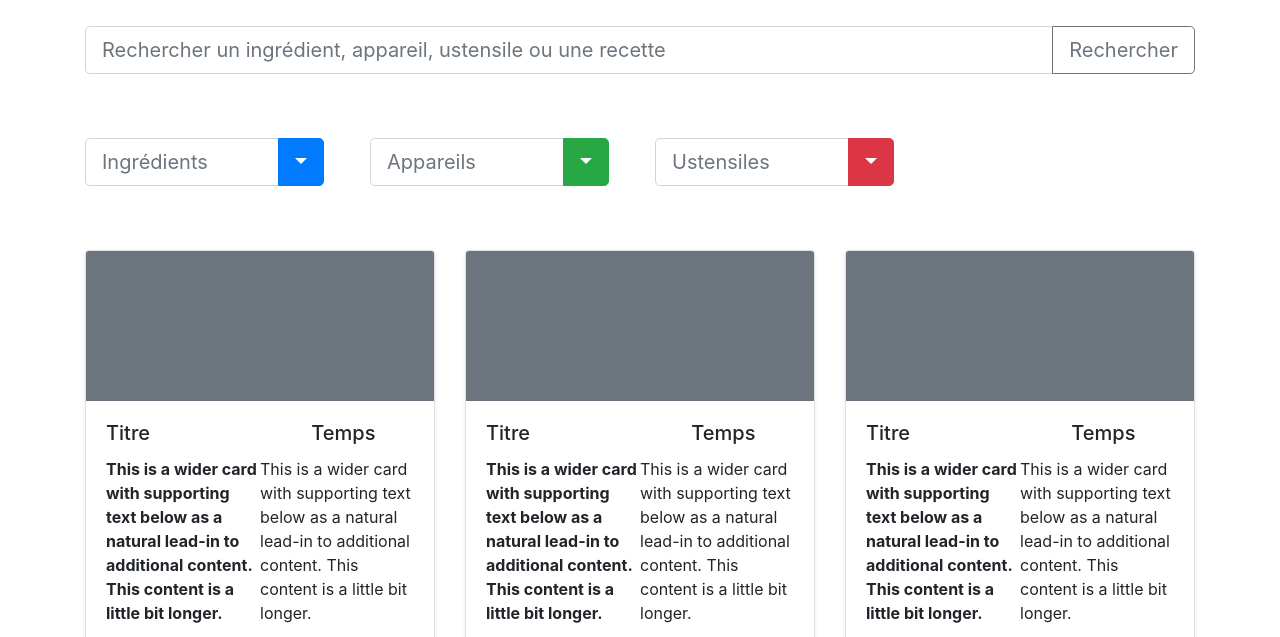
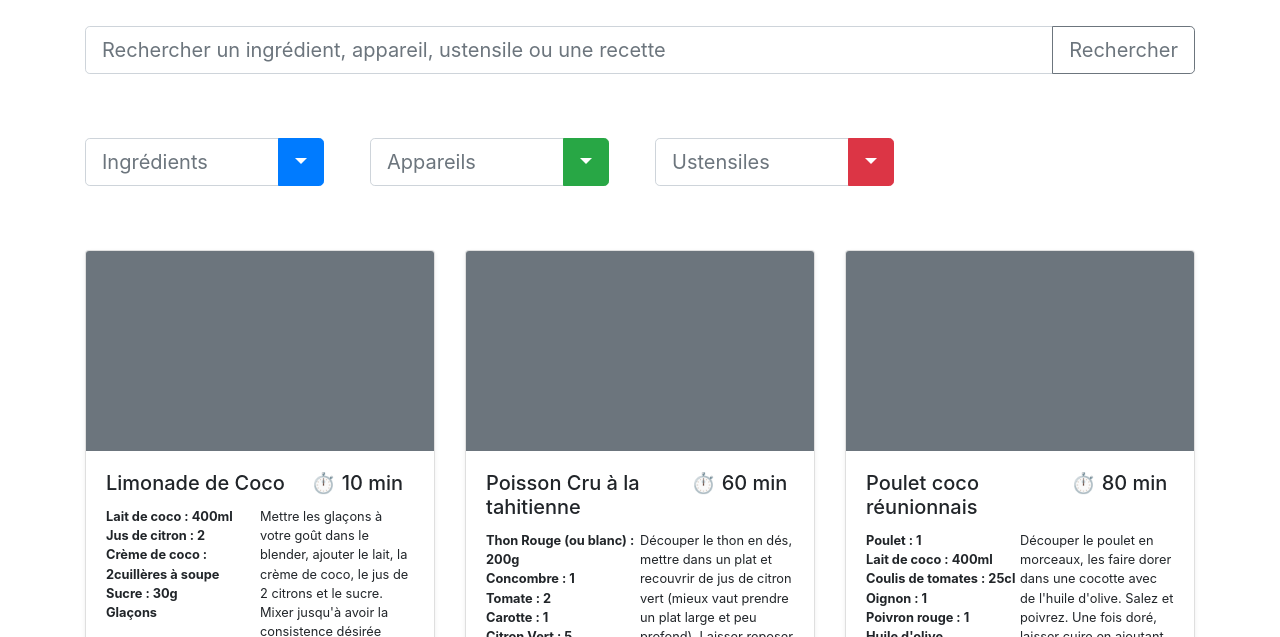
Before and after one commit to LaurentHrt/LaurentHirth_7_21042021, a website with bundled scripts: page index.html in a window 1280 px wide. Shown: the part 163-800 px from the top of the page. Built offline with nearby package versions, Linux system fonts and the light colour scheme.

Commit message:
Display recipes

```diff
--- a/index.html
+++ b/index.html
@@ -60,84 +60,7 @@
 		</header>
 
 		<main class="container">
-			<div class="row">
-				<div class="col-lg-4 col-md-6">
-					<div class="card mb-4 shadow-sm">
-						<svg class="card-img-top bg-secondary"></svg>
-						<div class="card-body">
-							<div class="row no-gutters">
-								<h5 class="col-8 card-title">Titre</h5>
-								<h5 class="col card-title">Temps</h5>
-							</div>
-							<div class="row no-gutters">
-								<p class="col-6 card-text font-weight-bold">
-									This is a wider card with supporting text below as a natural lead-in to additional content. This content is a little bit longer.
-								</p>
-								<p class="col-6 card-text">
-									This is a wider card with supporting text below as a natural lead-in to additional content. This content is a little bit longer.
-								</p>
-							</div>
-						</div>
-					</div>
-				</div>
-				<div class="col-lg-4 col-md-6">
-					<div class="card mb-4 shadow-sm">
-						<svg class="card-img-top bg-secondary"></svg>
-						<div class="card-body">
-							<div class="row no-gutters">
-								<h5 class="col-8 card-title">Titre</h5>
-								<h5 class="col card-title">Temps</h5>
-							</div>
-							<div class="row no-gutters">
-								<p class="col-6 card-text font-weight-bold">
-									This is a wider card with supporting text below as a natural lead-in to additional content. This content is a little bit longer.
-								</p>
-								<p class="col-6 card-text">
-									This is a wider card with supporting text below as a natural lead-in to additional content. This content is a little bit longer.
-								</p>
-							</div>
-						</div>
-					</div>
-				</div>
-				<div class="col-lg-4 col-md-6">
-					<div class="card mb-4 shadow-sm">
-						<svg class="card-img-top bg-secondary"></svg>
-						<div class="card-body">
-							<div class="row no-gutters">
-								<h5 class="col-8 card-title">Titre</h5>
-								<h5 class="col card-title">Temps</h5>
-							</div>
-							<div class="row no-gutters">
-								<p class="col-6 card-text font-weight-bold">
-									This is a wider card with supporting text below as a natural lead-in to additional content. This content is a little bit longer.
-								</p>
-								<p class="col-6 card-text">
-									This is a wider card with supporting text below as a natural lead-in to additional content. This content is a little bit longer.
-								</p>
-							</div>
-						</div>
-					</div>
-				</div>
-				<div class="col-lg-4 col-md-6">
-					<div class="card mb-4 shadow-sm">
-						<svg class="card-img-top bg-secondary"></svg>
-						<div class="card-body">
-							<div class="row no-gutters">
-								<h5 class="col-8 card-title">Titre</h5>
-								<h5 class="col card-title">Temps</h5>
-							</div>
-							<div class="row no-gutters">
-								<p class="col-6 card-text font-weight-bold">
-									This is a wider card with supporting text below as a natural lead-in to additional content. This content is a little bit longer.
-								</p>
-								<p class="col-6 card-text">
-									This is a wider card with supporting text below as a natural lead-in to additional content. This content is a little bit longer.
-								</p>
-							</div>
-						</div>
-					</div>
-				</div>
-			</div>
+			<div class="row recipe-list"></div>
 		</main>
 		<script
 			src="https://code.jquery.com/jquery-3.3.1.slim.min.js"
--- a/js/index.js
+++ b/js/index.js
@@ -4,7 +4,7 @@ let ingredientsList = []
 let applianceList = []
 let ustensilsList = []
 
-function fetchData() {
+function displayDropdowns() {
 	const dropdownIngredient = document.querySelector('.ingredients')
 	const dropdownAppliance = document.querySelector('.appliance')
 	const dropdownUstensils = document.querySelector('.ustensils')
@@ -58,4 +58,48 @@ function fetchData() {
 	})
 }
 
-fetchData()
+function displayRecipes() {
+	const recipeList = document.querySelector('.recipe-list')
+
+	recipes.forEach((recipe) => {
+		const container = document.createElement('div')
+		const card = document.createElement('div')
+		const cardImg = document.createElement('svg')
+		const cardBody = document.createElement('div')
+		const cardTitles = document.createElement('div')
+		const recipeName = document.createElement('h5')
+		const recipeTime = document.createElement('h5')
+		const cardTexts = document.createElement('div')
+		const recipeIngredients = document.createElement('p')
+		const recipeDescription = document.createElement('p')
+
+		container.classList.add('col-lg-4', 'col-md-6')
+		card.classList.add('card', 'mb-4', 'shadow-sm')
+		cardImg.classList.add('card-img-top', 'bg-secondary')
+		cardBody.classList.add('card-body')
+		cardTitles.classList.add('row', 'no-gutters')
+		recipeName.classList.add('col-8', 'card-title')
+		recipeTime.classList.add('col', 'card-title')
+		cardTexts.classList.add('row', 'no-gutters')
+		recipeIngredients.classList.add('col-6', 'card-text', 'font-weight-bold')
+		recipeDescription.classList.add('col-6', 'card-text')
+
+		recipeName.textContent = recipe.name
+		recipeTime.textContent = '⏱ ' + recipe.time + ' min'
+		recipeDescription.textContent = recipe.description
+
+		recipe.ingredients.forEach((ingredient) => {
+			recipeIngredients.append(ingredient.ingredient + (ingredient.quantity ? ' : ' + ingredient.quantity : '') + (ingredient.unit || ''), document.createElement('br'))
+		})
+
+		container.append(card)
+		card.append(cardImg, cardBody)
+		cardBody.append(cardTitles, cardTexts)
+		cardTitles.append(recipeName, recipeTime)
+		cardTexts.append(recipeIngredients, recipeDescription)
+		recipeList.append(container)
+	})
+}
+
+displayDropdowns()
+displayRecipes()
--- a/js/recipes.js
+++ b/js/recipes.js
@@ -20,8 +20,8 @@ export const recipes = [
 			},
 			{
 				ingredient: 'Sucre',
-				quantite: 30,
-				unit: 'grammes',
+				quantity: 30,
+				unit: 'g',
 			},
 			{
 				ingredient: 'Glaçons',
@@ -41,7 +41,7 @@ export const recipes = [
 			{
 				ingredient: 'Thon Rouge (ou blanc)',
 				quantity: 200,
-				unit: 'grammes',
+				unit: 'g',
 			},
 			{
 				ingredient: 'Concombre',
@@ -53,7 +53,7 @@ export const recipes = [
 			},
 			{
 				ingredient: 'Carotte',
-				quantite: 1,
+				quantity: 1,
 			},
 			{
 				ingredient: 'Citron Vert',
@@ -116,12 +116,12 @@ export const recipes = [
 			{
 				ingredient: 'Riz blanc',
 				quantity: 500,
-				unit: 'grammes',
+				unit: 'g',
 			},
 			{
 				ingredient: 'Thon en miettes',
 				quantity: 200,
-				unit: 'grammes',
+				unit: 'g',
 			},
 			{
 				ingredient: 'Tomate',
@@ -134,7 +134,7 @@ export const recipes = [
 			{
 				ingredient: 'Maïs',
 				quantity: 300,
-				unit: 'grammes',
+				unit: 'g',
 			},
 			{
 				ingredient: 'Vinaigrette',
@@ -160,7 +160,7 @@ export const recipes = [
 			{
 				ingredient: 'Thon en miettes',
 				quantity: 130,
-				unit: 'grammes',
+				unit: 'g',
 			},
 			{
 				ingredient: 'Tomate',
@@ -174,7 +174,7 @@ export const recipes = [
 			{
 				ingredient: 'Gruyère râpé',
 				quantity: 100,
-				unit: 'grammes',
+				unit: 'g',
 			},
 			{
 				ingredient: 'Moutarde de Dijon',
@@ -213,7 +213,7 @@ export const recipes = [
 			{
 				ingredient: 'Sucre en poudre',
 				quantity: 100,
-				unit: 'grammes',
+				unit: 'g',
 			},
 			{
 				ingredient: 'Sucre vanillé',
@@ -239,7 +239,7 @@ export const recipes = [
 			{
 				ingredient: 'Chocolat au lait',
 				quantity: 300,
-				unit: 'grammes',
+				unit: 'g',
 			},
 			{
 				ingredient: 'Crème liquide',
@@ -249,7 +249,7 @@ export const recipes = [
 			{
 				ingredient: 'Beurre',
 				quantity: '30',
-				unit: 'grammes',
+				unit: 'g',
 			},
 			{
 				ingredient: 'Fraise',
@@ -270,17 +270,17 @@ export const recipes = [
 			{
 				ingredient: 'Noix',
 				quantity: '180',
-				unit: 'grammes',
+				unit: 'g',
 			},
 			{
 				ingredient: 'Chocolat noir',
 				quantity: 150,
-				unit: 'grammes',
+				unit: 'g',
 			},
 			{
 				ingredient: 'Beurre',
 				quantity: 120,
-				unit: 'grammes',
+				unit: 'g',
 			},
 			{
 				ingredient: 'Oeuf',
@@ -289,12 +289,12 @@ export const recipes = [
 			{
 				ingredient: 'Sucre en poudre',
 				quantity: '110',
-				unit: 'grammes',
+				unit: 'g',
 			},
 			{
 				ingredient: 'Farine',
 				quantity: 90,
-				unit: 'grammes',
+				unit: 'g',
 			},
 		],
 		time: 60,
@@ -318,7 +318,7 @@ export const recipes = [
 			{
 				ingredient: 'Fromage de chèvre',
 				quantity: 150,
-				unit: 'grammes',
+				unit: 'g',
 			},
 			{
 				ingredient: 'Vinaigre Balsamic',
@@ -358,7 +358,7 @@ export const recipes = [
 			{
 				ingredient: 'Oignon',
 				quantity: 300,
-				unit: 'grammes',
+				unit: 'g',
 			},
 			{
 				ingredient: 'Vin blanc sec',
@@ -380,12 +380,12 @@ export const recipes = [
 			{
 				ingredient: 'Tomates cerises',
 				quantity: 250,
-				unit: 'grammes',
+				unit: 'g',
 			},
 			{
 				ingredient: 'Mozzarella',
 				quantity: 150,
-				unit: 'grammes',
+				unit: 'g',
 			},
 			{
 				ingredient: 'Jambon de parme',
@@ -420,7 +420,7 @@ export const recipes = [
 			{
 				ingredient: 'Rhubarbe',
 				quantity: 160,
-				unit: 'grammes',
+				unit: 'g',
 			},
 			{
 				ingredient: 'Pomme',
@@ -451,12 +451,12 @@ export const recipes = [
 			{
 				ingredient: 'Mâche',
 				quantity: 60,
-				unit: 'grammes',
+				unit: 'g',
 			},
 			{
 				ingredient: 'Pommes de terre',
 				quantity: 200,
-				unit: 'grammes',
+				unit: 'g',
 			},
 			{
 				ingredient: 'Échalote',
@@ -491,7 +491,7 @@ export const recipes = [
 			{
 				ingredient: 'Farine de blé noir',
 				quantity: 130,
-				unit: 'grammes',
+				unit: 'g',
 			},
 			{
 				ingredient: 'Oeuf',
@@ -500,7 +500,7 @@ export const recipes = [
 			{
 				ingredient: 'Fromage à raclette',
 				quantity: 300,
-				unit: 'grammes',
+				unit: 'g',
 			},
 			{
 				ingredient: 'Oignon',
@@ -509,7 +509,7 @@ export const recipes = [
 			{
 				ingredient: 'Beurre',
 				quantity: 75,
-				unit: 'grammes',
+				unit: 'g',
 			},
 		],
 		time: 100,
@@ -530,7 +530,7 @@ export const recipes = [
 			{
 				ingredient: 'Farine',
 				quantity: 250,
-				unit: 'grammes',
+				unit: 'g',
 			},
 			{
 				ingredient: 'Lait',
@@ -540,12 +540,12 @@ export const recipes = [
 			{
 				ingredient: 'Beurre salé',
 				quantity: 30,
-				unit: 'grammes',
+				unit: 'g',
 			},
 			{
 				ingredient: 'Chocolat au lait',
 				quantity: 100,
-				unit: 'grammes',
+				unit: 'g',
 			},
 			{
 				ingredient: 'Banane',
@@ -566,17 +566,17 @@ export const recipes = [
 			{
 				ingredient: 'Tomate',
 				quantity: 500,
-				unit: 'grammes',
+				unit: 'g',
 			},
 			{
 				ingredient: 'Mozzarella',
 				quantity: 250,
-				unit: 'grammes',
+				unit: 'g',
 			},
 			{
 				ingredient: 'Pennes',
 				quantity: 500,
-				unit: 'grammes',
+				unit: 'g',
 			},
 			{
 				ingredient: 'Basilic',
@@ -603,7 +603,7 @@ export const recipes = [
 			{
 				ingredient: 'Fraise',
 				quantity: 500,
-				unit: 'grammes',
+				unit: 'g',
 			},
 			{
 				ingredient: 'Pastèque',
@@ -675,7 +675,7 @@ export const recipes = [
 			{
 				ingredient: 'Sucre glace',
 				quantity: 30,
-				unit: 'grammes',
+				unit: 'g',
 			},
 			{
 				ingredient: 'Banane',
@@ -696,22 +696,22 @@ export const recipes = [
 			{
 				ingredient: 'Tagliatelles',
 				quantity: 500,
-				unit: 'grammes',
+				unit: 'g',
 			},
 			{
 				ingredient: 'Lardons',
 				quantity: 150,
-				unit: 'grammes',
+				unit: 'g',
 			},
 			{
 				ingredient: 'Crème fraîche',
 				quantity: 200,
-				unit: 'grammes',
+				unit: 'g',
 			},
 			{
 				ingredient: 'Parmesan',
 				quantity: 100,
-				unit: 'grammes',
+				unit: 'g',
 			},
 			{
 				ingredient: "Huile d'olive",
@@ -733,7 +733,7 @@ export const recipes = [
 			{
 				ingredient: 'Spaghettis',
 				quantity: 400,
-				unit: 'grammes',
+				unit: 'g',
 			},
 			{
 				ingredient: 'Oignon',
@@ -742,12 +742,12 @@ export const recipes = [
 			{
 				ingredient: 'Coulis de tomates',
 				quantity: 300,
-				unit: 'grammes',
+				unit: 'g',
 			},
 			{
 				ingredient: 'Viande hachée 1% de matière grasse',
 				quantity: 400,
-				unit: 'grammes',
+				unit: 'g',
 			},
 			{
 				ingredient: 'Vin rouge',
@@ -774,17 +774,17 @@ export const recipes = [
 			{
 				ingredient: 'Beurre',
 				quantity: 160,
-				unit: 'grammes',
+				unit: 'g',
 			},
 			{
 				ingredient: 'Chocolat noir',
 				quantity: 200,
-				unit: 'grammes',
+				unit: 'g',
 			},
 			{
 				ingredient: 'Farine',
 				quantity: 50,
-				unit: 'grammes',
+				unit: 'g',
 			},
 			{
 				ingredient: 'Oeuf',
@@ -793,7 +793,7 @@ export const recipes = [
 			{
 				ingredient: 'Sucre',
 				quantity: 150,
-				unit: 'grammes',
+				unit: 'g',
 			},
 		],
 		time: 30,
@@ -810,17 +810,17 @@ export const recipes = [
 			{
 				ingredient: 'Pâte brisée',
 				quantity: 200,
-				unit: 'grammes',
+				unit: 'g',
 			},
 			{
 				ingredient: 'Lardons',
 				quantity: 200,
-				unit: 'grammes',
+				unit: 'g',
 			},
 			{
 				ingredient: 'Beurre',
 				quantity: 30,
-				unit: 'grammes',
+				unit: 'g',
 			},
 			{
 				ingredient: 'Oeuf',
@@ -851,12 +851,12 @@ export const recipes = [
 			{
 				ingredient: 'Thon en miettes',
 				quantity: 160,
-				unit: 'grammes',
+				unit: 'g',
 			},
 			{
 				ingredient: 'Maïs',
 				quantity: 60,
-				unit: 'grammes',
+				unit: 'g',
 			},
 			{
 				ingredient: 'Tomate',
@@ -869,7 +869,7 @@ export const recipes = [
 			{
 				ingredient: 'Macaronis',
 				quantity: 300,
-				unit: 'grammes',
+				unit: 'g',
 			},
 			{
 				ingredient: 'Mayonnaise',
@@ -891,22 +891,22 @@ export const recipes = [
 			{
 				ingredient: 'Sucre',
 				quantity: 100,
-				unit: 'grammes',
+				unit: 'g',
 			},
 			{
 				ingredient: 'Beurre',
 				quantity: 100,
-				unit: 'grammes',
+				unit: 'g',
 			},
 			{
 				ingredient: 'Farine',
 				quantity: 100,
-				unit: 'grammes',
+				unit: 'g',
 			},
 			{
 				ingredient: 'Chocolat noir en pepites',
 				quantity: 100,
-				unit: 'grammes',
+				unit: 'g',
 			},
 			{
 				ingredient: 'Oeuf',
@@ -977,7 +977,7 @@ export const recipes = [
 			{
 				ingredient: 'Beurre salé',
 				quantity: 50,
-				unit: 'grammes',
+				unit: 'g',
 			},
 		],
 		time: 15,
@@ -998,17 +998,17 @@ export const recipes = [
 			{
 				ingredient: 'Pommes de terre',
 				quantity: 400,
-				unit: 'grammes',
+				unit: 'g',
 			},
 			{
 				ingredient: 'Oseille',
 				quantity: 75,
-				unit: 'grammes',
+				unit: 'g',
 			},
 			{
 				ingredient: 'Beurre',
 				quantity: 50,
-				unit: 'grammes',
+				unit: 'g',
 			},
 			{
 				ingredient: 'Crème fraîche',
@@ -1061,7 +1061,7 @@ export const recipes = [
 			{
 				ingredient: 'Pois Cassé',
 				quantity: 500,
-				unit: 'grammes',
+				unit: 'g',
 			},
 			{
 				ingredient: 'Oignon',
@@ -1095,17 +1095,17 @@ export const recipes = [
 			{
 				ingredient: 'Haricots verts',
 				quantity: 150,
-				unit: 'grammes',
+				unit: 'g',
 			},
 			{
 				ingredient: 'Petits poids',
 				quantity: 100,
-				unit: 'grammes',
+				unit: 'g',
 			},
 			{
 				ingredient: 'Lardons',
 				quantity: 150,
-				unit: 'grammes',
+				unit: 'g',
 			},
 		],
 		time: 60,
@@ -1137,7 +1137,7 @@ export const recipes = [
 			{
 				ingredient: 'Gruyère',
 				quantity: 100,
-				unit: 'grammes',
+				unit: 'g',
 			},
 			{
 				ingredient: 'Lait',
@@ -1200,7 +1200,7 @@ export const recipes = [
 			{
 				ingredient: 'Patate douce',
 				quantity: 800,
-				unit: 'grammes',
+				unit: 'g',
 			},
 			{
 				ingredient: 'Crème fraîche',
@@ -1237,7 +1237,7 @@ export const recipes = [
 			{
 				ingredient: 'Beurre',
 				quantity: 20,
-				unit: 'grammes',
+				unit: 'g',
 			},
 			{
 				ingredient: 'Crème fraîche',
@@ -1287,7 +1287,7 @@ export const recipes = [
 			{
 				ingredient: 'Gruyère',
 				quantity: 40,
-				unit: 'grammes',
+				unit: 'g',
 			},
 			{
 				ingredient: 'Maïzena',
@@ -1313,7 +1313,7 @@ export const recipes = [
 			{
 				ingredient: 'Viande hachée',
 				quantity: 600,
-				unit: 'grammes',
+				unit: 'g',
 			},
 			{
 				ingredient: "Huile d'olive",
@@ -1332,7 +1332,7 @@ export const recipes = [
 			{
 				ingredient: 'Gruyère',
 				quantity: 50,
-				unit: 'grammes',
+				unit: 'g',
 			},
 		],
 		time: 60,
@@ -1363,7 +1363,7 @@ export const recipes = [
 			{
 				ingredient: 'Sucre roux',
 				quantity: 75,
-				unit: 'grammes',
+				unit: 'g',
 			},
 		],
 		time: 20,
@@ -1383,17 +1383,17 @@ export const recipes = [
 			{
 				ingredient: 'Farine',
 				quantity: 100,
-				unit: 'grammes',
+				unit: 'g',
 			},
 			{
 				ingredient: 'Beurre',
 				quantity: 50,
-				unit: 'grammes',
+				unit: 'g',
 			},
 			{
 				ingredient: 'Sucre roux',
 				quantity: 80,
-				unit: 'grammes',
+				unit: 'g',
 			},
 		],
 		time: 40,
@@ -1445,7 +1445,7 @@ export const recipes = [
 			{
 				ingredient: 'Chocolat noir',
 				quantity: 100,
-				unit: 'grammes',
+				unit: 'g',
 			},
 			{
 				ingredient: 'Sucre vanillé',
@@ -1467,7 +1467,7 @@ export const recipes = [
 			{
 				ingredient: 'Chocolat',
 				quantity: 200,
-				unit: 'grammes',
+				unit: 'g',
 			},
 			{
 				ingredient: 'Oeuf',
@@ -1497,17 +1497,17 @@ export const recipes = [
 			{
 				ingredient: 'Pâte brisée',
 				quantity: 200,
-				unit: 'grammes',
+				unit: 'g',
 			},
 			{
 				ingredient: 'Sucre',
 				quantity: 150,
-				unit: 'grammes',
+				unit: 'g',
 			},
 			{
 				ingredient: 'Beurre fondu',
 				quantity: 100,
-				unit: 'grammes',
+				unit: 'g',
 			},
 			{
 				ingredient: 'Oeuf',
@@ -1536,22 +1536,22 @@ export const recipes = [
 			{
 				ingredient: 'Chocolat',
 				quantity: 200,
-				unit: 'grammes',
+				unit: 'g',
 			},
 			{
 				ingredient: 'Sucre',
 				quantity: 100,
-				unit: 'grammes',
+				unit: 'g',
 			},
 			{
 				ingredient: 'Beurre',
 				quantity: 50,
-				unit: 'grammes',
+				unit: 'g',
 			},
 			{
 				ingredient: 'Farine',
 				quantity: 40,
-				unit: 'grammes',
+				unit: 'g',
 			},
 		],
 		time: 15,
@@ -1577,12 +1577,12 @@ export const recipes = [
 			{
 				ingredient: 'Farine',
 				quantity: 30,
-				unit: 'grammes',
+				unit: 'g',
 			},
 			{
 				ingredient: 'Sucre',
 				quantity: 80,
-				unit: 'grammes',
+				unit: 'g',
 			},
 		],
 		time: 30,
@@ -1599,12 +1599,12 @@ export const recipes = [
 			{
 				ingredient: 'Farine',
 				quantity: 250,
-				unit: 'grammes',
+				unit: 'g',
 			},
 			{
 				ingredient: 'Sucre',
 				quantity: 150,
-				unit: 'grammes',
+				unit: 'g',
 			},
 			{
 				ingredient: 'Sucre vanillé',
@@ -1623,7 +1623,7 @@ export const recipes = [
 			{
 				ingredient: 'Pruneaux',
 				quantity: 100,
-				unit: 'grammes',
+				unit: 'g',
 			},
 		],
 		time: 60,
@@ -1640,17 +1640,17 @@ export const recipes = [
 			{
 				ingredient: 'Jus de citron',
 				quantity: 100,
-				unit: 'grammes',
+				unit: 'g',
 			},
 			{
 				ingredient: 'Mascarpone',
 				quantity: 250,
-				unit: 'grammes',
+				unit: 'g',
 			},
 			{
 				ingredient: 'Sucre',
 				quantity: 100,
-				unit: 'grammes',
+				unit: 'g',
 			},
 			{
 				ingredient: 'Crème Fraîche',
@@ -1690,7 +1690,7 @@ export const recipes = [
 			{
 				ingredient: 'Gruyère',
 				quantity: 200,
-				unit: 'grammes',
+				unit: 'g',
 			},
 		],
 		time: 40,
@@ -1740,7 +1740,7 @@ export const recipes = [
 			{
 				ingredient: 'Pâte feuilletée',
 				quantity: 400,
-				unit: 'grammes',
+				unit: 'g',
 			},
 			{
 				ingredient: 'Oeuf',
@@ -1749,17 +1749,17 @@ export const recipes = [
 			{
 				ingredient: "Poudre d'amandes",
 				quantity: 500,
-				unit: 'grammes',
+				unit: 'g',
 			},
 			{
 				ingredient: 'Beurre',
 				quantity: 500,
-				unit: 'grammes',
+				unit: 'g',
 			},
 			{
 				ingredient: 'Sucre glace',
 				quantity: 500,
-				unit: 'grammes',
+				unit: 'g',
 			},
 		],
 		time: 60,
--- a/style/main.css
+++ b/style/main.css
@@ -1,3 +1,11 @@
 .dropdown-menu {
 	width: 50em;
 }
+
+.card-img-top {
+	height: 200px;
+}
+
+.card-text {
+	font-size: 0.8em;
+}
```
